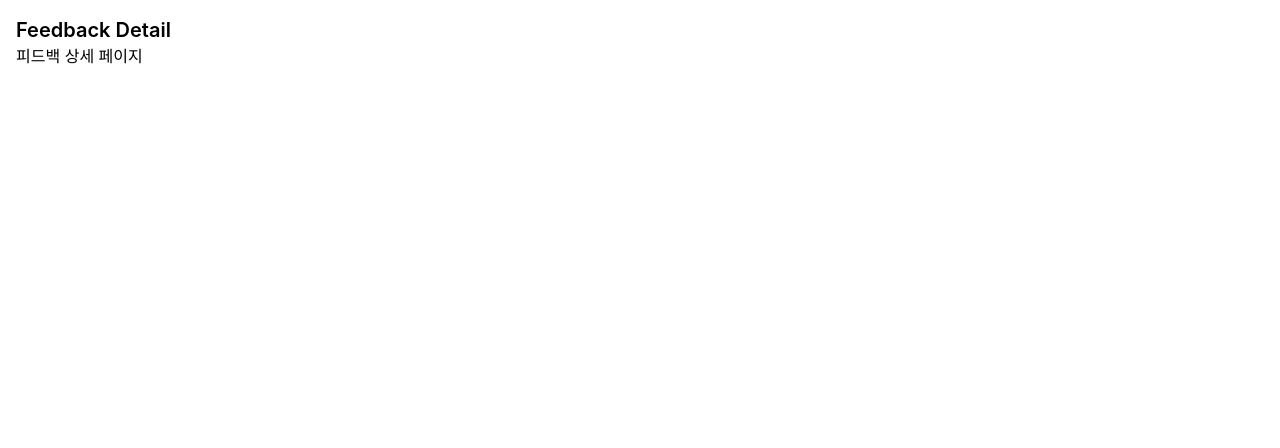
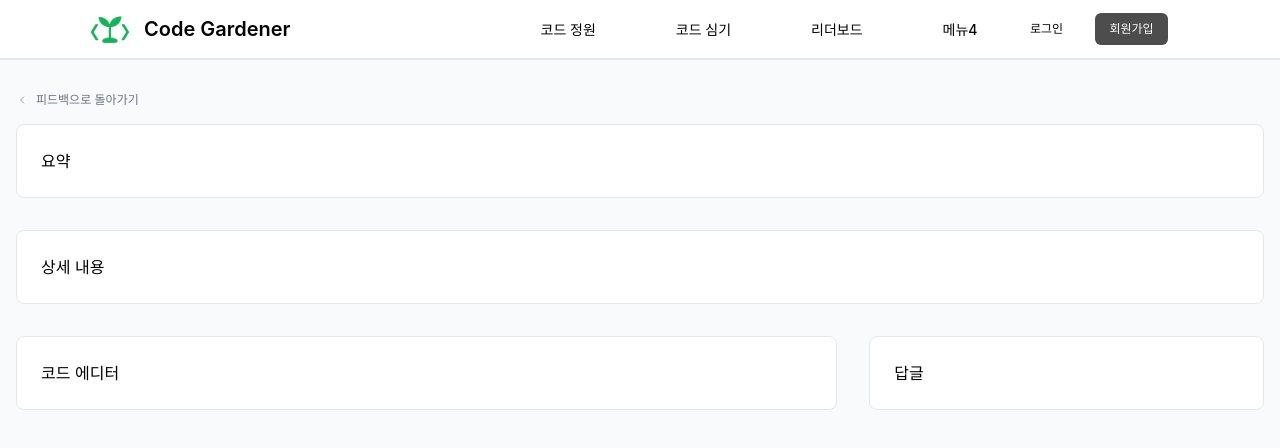
Before and after one commit to 2025-YU-SE/Gardener_web, a React (Vite) app: page /posts/1/1 in a window 1280 px wide. Shown: the top 448 px of the page. Built offline with nearby package versions, Linux system fonts and the light colour scheme; a web font is replaced by a local one.

Commit message:
feat: 피드백 상세 페이지 컴포넌트 생성
- 피드백 상세 페이지 컴포넌트 생성

```diff
--- a/src/pages/FeedbackDetail.jsx
+++ b/src/pages/FeedbackDetail.jsx
@@ -1,10 +1,29 @@
 import React from 'react'
+import Header from '../components/header/Header'
+import { FiChevronLeft } from 'react-icons/fi'
 
 function FeedbackDetail() {
   return (
-    <div className="p-4">
-      <h1 className="text-xl font-semibold">Feedback Detail</h1>
-      <p>피드백 상세 페이지</p>
+    <div className="min-h-screen bg-[#F9FAFB]">
+      <Header />
+      <div className="mx-auto max-w-7xl px-4 py-8">
+        <div className="flex items-center gap-2 text-xs text-gray-500 mb-4">
+          <FiChevronLeft className="text-gray-400" />
+          <span>피드백으로 돌아가기</span>
+        </div>
+
+        {/* 요약 */}
+        <section className="bg-white border border-gray-200 rounded-lg p-6 mb-8">요약</section>
+
+        {/* 상세 내용 */}
+        <section className="bg-white border border-gray-200 rounded-lg p-6 mb-8">상세 내용</section>
+
+        <section className="grid grid-cols-1 lg:grid-cols-3 gap-8">
+          <div className="lg:col-span-2 bg-white border border-gray-200 rounded-lg p-6">코드 에디터</div>
+          {/* 답글 */}
+          <section className="bg-white border border-gray-200 rounded-lg p-6">답글</section>
+        </section>
+      </div>
     </div>
   )
 }
```
